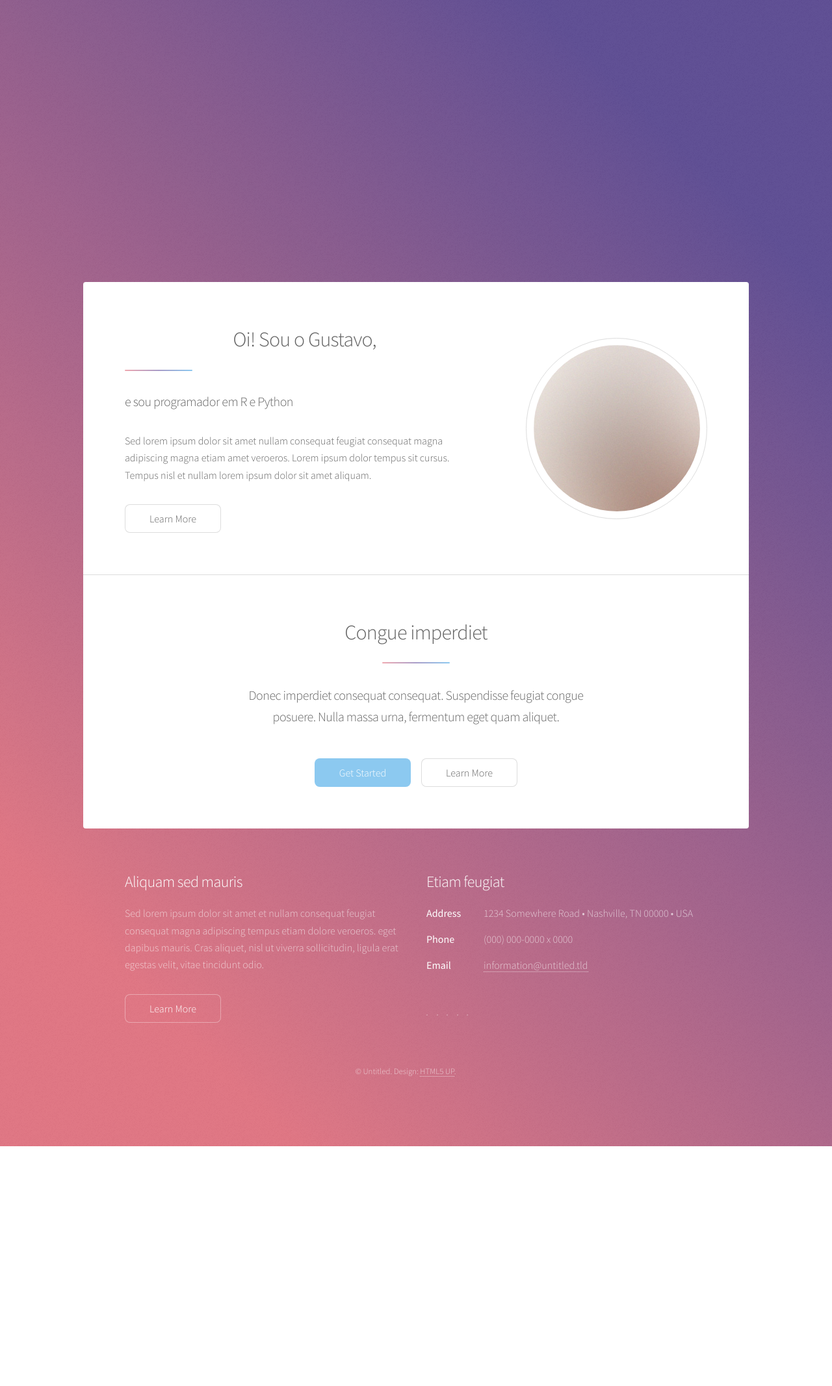
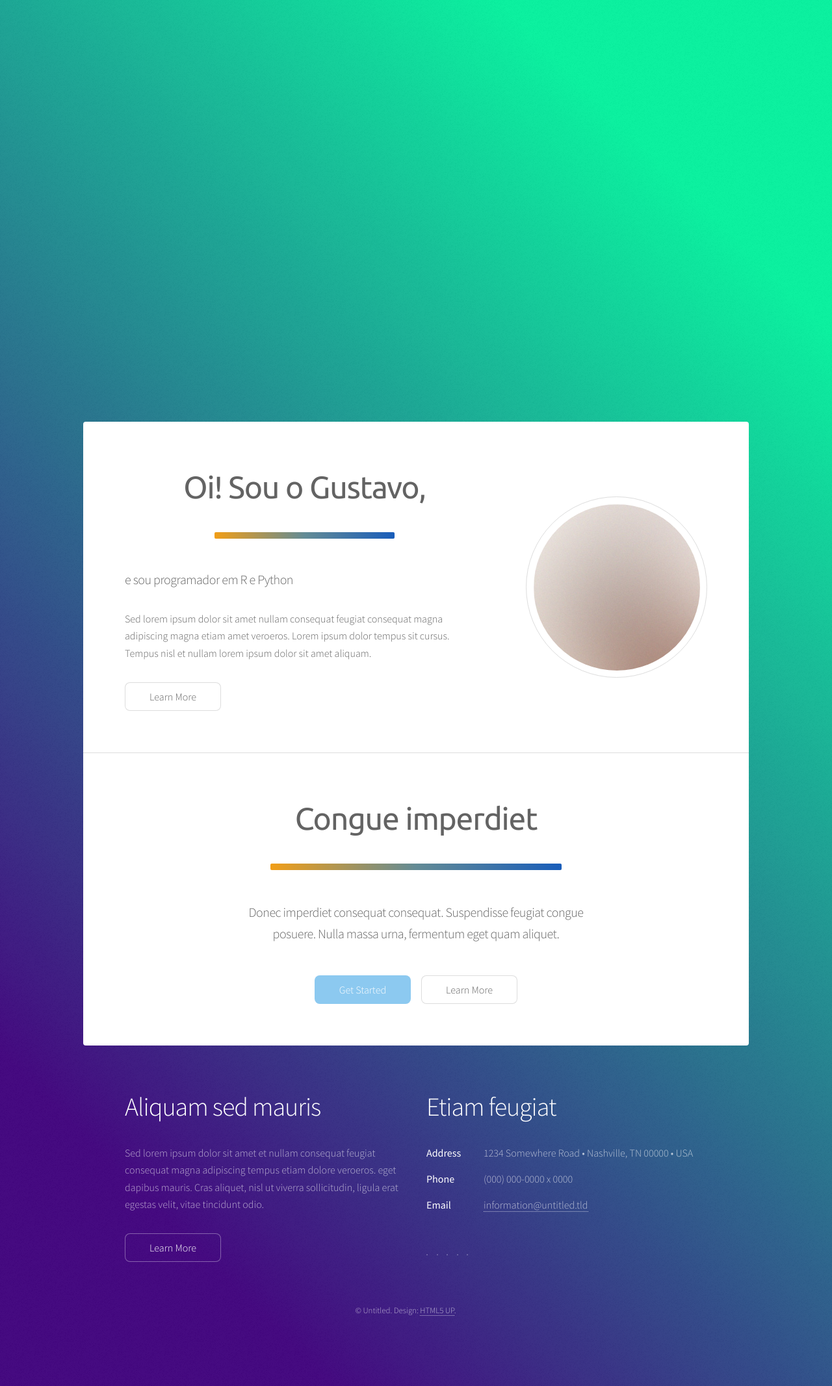
Before and after one commit to luxirio/100daysofcode, a Flask app: page / in a window 1280 px wide. Shown: the whole page at 65% size. Before the commit the page ends 1764 px from the top, so only its background shows below. Run offline with Flask 3, Linux system fonts and the light colour scheme; some libraries are stand-ins or nearby versions.

Commit message:
day 56 partially

```diff
--- a/codes/day_56/card-challenge/static/assets/css/main.css
+++ b/codes/day_56/card-challenge/static/assets/css/main.css
@@ -100,10 +100,10 @@ input, select, textarea {
 
 	body {
 		background-color: #935d8c;
-		background-image: url("images/overlay.png"), -moz-linear-gradient(45deg, #e37682 15%, #5f4d93 85%);
-		background-image: url("images/overlay.png"), -webkit-linear-gradient(45deg, #e37682 15%, #5f4d93 85%);
-		background-image: url("images/overlay.png"), -ms-linear-gradient(45deg, #e37682 15%, #5f4d93 85%);
-		background-image: url("images/overlay.png"), linear-gradient(45deg, #e37682 15%, #5f4d93 85%);
+		background-image: url("images/overlay.png"), -moz-linear-gradient(45deg, #42047e 15%, #07f49e 85%);
+		background-image: url("images/overlay.png"), -webkit-linear-gradient(45deg, #42047e 15%, #07f49e 85%);
+		background-image: url("images/overlay.png"), -ms-linear-gradient(45deg, #42047e 15%, #07f49e 85%);
+		background-image: url("images/overlay.png"), linear-gradient(45deg, #42047e 15%, #07f49e 85%);
 	}
 
 		body.is-preload *, body.is-preload *:before, body.is-preload *:after {
@@ -211,7 +211,7 @@ input, select, textarea {
 	}
 
 	h2 {
-		font-size: 1.5em;
+		font-size: 2.5em;
 	}
 
 	h3 {
@@ -2291,7 +2291,7 @@ input, select, textarea {
 			}
 
 		.icon.style1 {
-			color: #efa8b0;
+			color: #07f49e;
 		}
 
 		.icon.style2 {
@@ -2641,16 +2641,17 @@ input, select, textarea {
 	}
 
 		header.major h2 {
-			font-size: 2em;
+			font-size: 3em;
+			font-family: 'Ubuntu', 'sans-serif';
 			text-align: center;
 		}
 
 			header.major h2:after {
 				display: block;
 				content: '';
-				width: 3.25em;
-				height: 2px;
-				margin: 0.7em 0 1em 0;
+				width: 50%;
+				height: 10px;
+				margin: 0.7em auto 1em auto;
 				border-radius: 2px;
 			}
 
@@ -3545,12 +3546,13 @@ input, select, textarea {
 			color: #636363;
 		}
 
+		/* Bar color gradient */
 		#main header.major h2:after {
 			background-color: #dddddd;
-			background-image: -moz-linear-gradient(90deg, #efa8b0, #a89cc8, #8cc9f0);
-			background-image: -webkit-linear-gradient(90deg, #efa8b0, #a89cc8, #8cc9f0);
-			background-image: -ms-linear-gradient(90deg, #efa8b0, #a89cc8, #8cc9f0);
-			background-image: linear-gradient(90deg, #efa8b0, #a89cc8, #8cc9f0);
+			background-image: -moz-linear-gradient(90deg, #f19e18, #638b95, #195dba);
+			background-image: -webkit-linear-gradient(90deg, #f19e18, #638b95, #195dba);
+			background-image: -ms-linear-gradient(90deg, #f19e18, #638b95, #195dba);
+			background-image: linear-gradient(90deg, #f19e18, #638b95, #195dba);
 		}
 
 		#main table tbody tr {
--- a/codes/day_56/card-challenge/templates/index.html
+++ b/codes/day_56/card-challenge/templates/index.html
@@ -10,15 +10,17 @@
 		<meta charset="utf-8" />
 		<meta name="viewport" content="width=device-width, initial-scale=1, user-scalable=no" />
 		<link rel="stylesheet" href="static/assets/css/main.css" />
+		<link rel="preconnect" href="https://fonts.googleapis.com">
+		<link rel="preconnect" href="https://fonts.gstatic.com" crossorigin>
+		<link href="https://fonts.googleapis.com/css2?family=Ubuntu&display=swap" rel="stylesheet">
 	</head>
 	<body class="is-preload">
-
 		<!-- Wrapper -->
 			<div id="wrapper">
 
 				<!-- Header -->
 					<header id="header" class="alt">
-						<span class="logo"><img src="static/assets/css/images/logo.svg" alt="" /></span>
+						<span class="logo"><img src="static/assets/css/images/logo.svgg" alt="" /></span>
 						<h1>Stellar</h1>
 						<p>Just another free, fully responsive site template<br />
 						built by <a href="https://twitter.com/ajlkn">@ajlkn</a> for <a href="https://html5up.net">HTML5 UP</a>.</p>
@@ -42,7 +44,7 @@
 											<li><a href="generic.html" class="button">Learn More</a></li>
 										</ul>
 									</div>
-									<span class="image"><img src="images/pic01.jpg" alt="" /></span>
+									<span class="image"><img src="static/assets/css/images/pic01.jpg" alt="" /></span>
 								</div>
 							</section>
 
```
